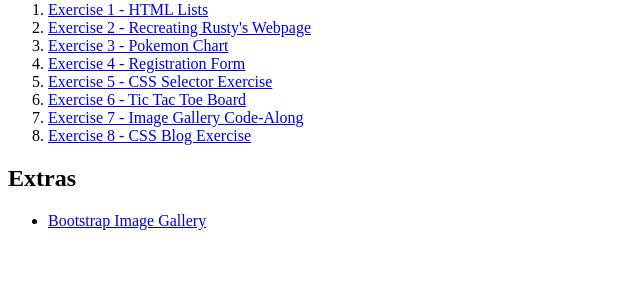
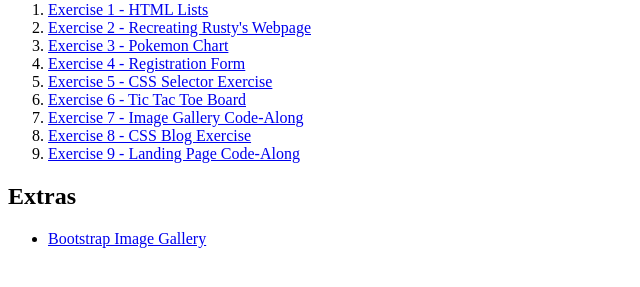
Before and after one commit to Insidiae/insidiae.github.io, a plain HTML site: page wdbc/index.html in a window 1280 px wide. Shown: the part 79-366 px from the top of the page, without its empty margins (0-640 px from the left). Drawn offline with Linux system fonts and the light colour scheme.

```diff
--- a/wdbc/index.html
+++ b/wdbc/index.html
@@ -17,6 +17,7 @@
         <li><a href="tictactoe.html">Exercise 6 - Tic Tac Toe Board</a></li>
         <li><a href="photoGrid.html">Exercise 7 - Image Gallery Code-Along</a></li>
         <li><a href="blog.html">Exercise 8 - CSS Blog Exercise</a></li>
+        <li><a href="purrfect.html">Exercise 9 - Landing Page Code-Along</a></li>
     </ol>
 
     <h2>Extras</h2>
```
